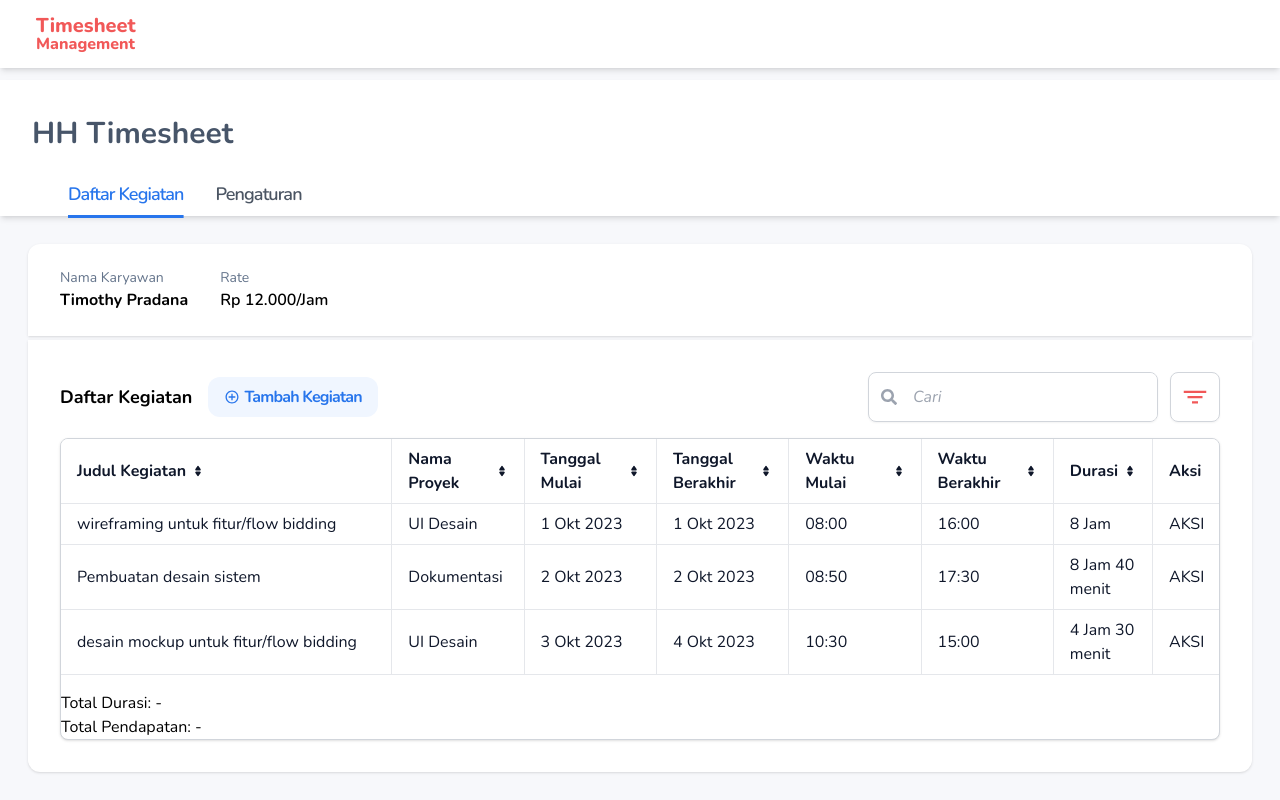
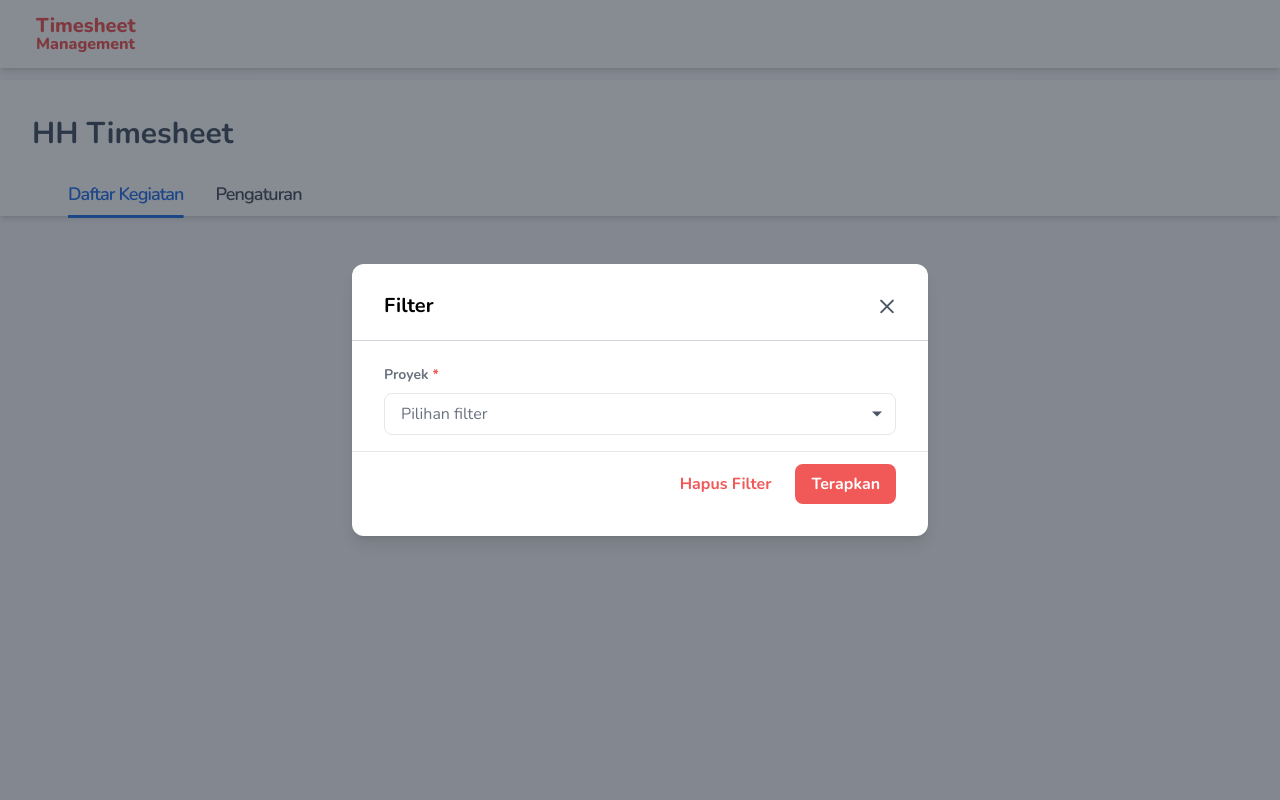
Before and after one commit to naeljeff/happy-homes-test, a React (Create React App) app: page / in a window 1280 px wide. Built offline with nearby package versions, Linux system fonts and the light colour scheme.

Commit message:
Added filter modal

```diff
--- a/src/App.js
+++ b/src/App.js
@@ -6,6 +6,7 @@ import Navigation from "./Navigation/Nav";
 import Header from "./Components/Header";
 import DaftarKegiatan from "./Components/DaftarKegiatan";
 import Pengaturan from "./Components/Pengaturan";
+import FilterProject from "./Components/FilterProject";
 
 function App() {
   // State for navigation
@@ -23,7 +24,8 @@ function App() {
 
         <Navigation activeTab={activeTab} setActiveTab={setActiveTab} />
         {/* Content */}
-        <div className="mx-auto p-4">{renderContent()}</div>
+        <FilterProject />
+        {/* <div className="mx-auto p-4">{renderContent()}</div> */}
       </div>
     </>
   );
--- a/src/Components/DaftarKegiatan.jsx
+++ b/src/Components/DaftarKegiatan.jsx
@@ -5,6 +5,7 @@ import { useEffect, useState } from "react";
 
 import ItemData from "./ItemData";
 import SortIcon from "./SortIcon";
+import FilterProject from "./FilterProject";
 
 const DaftarKegiatan = () => {
   // Add logic to fetch data from database
@@ -36,6 +37,7 @@ const DaftarKegiatan = () => {
       waktuBerakhir: "15:00",
       durasi: "4 Jam 30 menit",
     },
+
   ]);
 
   // Search data
@@ -76,182 +78,190 @@ const DaftarKegiatan = () => {
     setDatas(sortedDatas);
   };
 
-  return (
-    <>
-      <div className="p-3 mx-auto">
-        <div className="bg-white shadow rounded-t-xl p-3 mb-1">
-          <div className="flex my-1 ml-5 py-2">
-            <div className="flex flex-col justify-between items-start">
-              <h2 className="text-sm text-slate-500">Nama Karyawan</h2>
-              <p className="text-md font-bold">Timothy Pradana</p>
-            </div>
-            <div className="flex flex-col justify-between items-start ml-8">
-              <h2 className="text-sm text-slate-500">Rate</h2>
-              <p className="text-md font-semibold">Rp 12.000/Jam</p>
-            </div>
-          </div>
-        </div>
+  return ( <>
+  <FilterProject />
+  </>
+    // <>
+    //   <div className="min-h-max p-3 mx-auto flex flex-col">
+    //     <div className="bg-white shadow rounded-t-xl p-3 mb-1 flex-none">
+    //       <div className="flex my-1 ml-5 py-2">
+    //         <div className="flex flex-col justify-between items-start">
+    //           <h2 className="text-sm text-slate-500">Nama Karyawan</h2>
+    //           <p className="text-md font-bold">Timothy Pradana</p>
+    //         </div>
+    //         <div className="flex flex-col justify-between items-start ml-8">
+    //           <h2 className="text-sm text-slate-500">Rate</h2>
+    //           <p className="text-md font-semibold">Rp 12.000/Jam</p>
+    //         </div>
+    //       </div>
+    //     </div>
 
-        <div className="bg-white shadow rounded-b-xl p-8">
-          <div className="flex justify-between">
-            <div className="flex items-center mb-4">
-              <h3 className="text-lg font-bold">Daftar Kegiatan</h3>
-              <button className="bg-[#F0F6FF] text-[#2775EC] font-bold ml-4 px-4 py-2 rounded-xl tracking-tighter">
-                <div className="flex">
-                  <IoMdAddCircleOutline className="mt-1 mr-1" />
-                  Tambah Kegiatan
-                </div>
-              </button>
-            </div>
+    //     <div className="bg-white shadow rounded-b-xl p-8 grow min-h-max">
+    //       <div className="flex justify-between">
+    //         <div className="flex items-center mb-4">
+    //           <h3 className="text-lg font-bold">Daftar Kegiatan</h3>
+    //           <button className="bg-[#F0F6FF] text-[#2775EC] font-bold ml-4 px-4 py-2 rounded-xl tracking-tighter">
+    //             <div className="flex">
+    //               <IoMdAddCircleOutline className="mt-1 mr-1" />
+    //               Tambah Kegiatan
+    //             </div>
+    //           </button>
+    //         </div>
 
-            {/* Search box */}
-            <div className="flex mb-4">
-              <div className="flex items-center border border-gray-300 rounded-lg overflow-hidden shadow-sm focus:outline-none focus-within:border-[#F15858] focus-within:ring-1 focus-within:ring-[#F15858] mr-3">
-                <div className="flex items-center pl-3">
-                  <FaSearch className="text-gray-400" />
-                </div>
-                <input
-                  onChange={handleSearchInput}
-                  type="text"
-                  value={searchList}
-                  className="w-100 pl-4 py-3 px-10 text-slate-700 bg-white rounded-md outline-none focus:ring-0 placeholder:italic"
-                  placeholder="Cari"
-                />
-              </div>
+    //         {/* Search box */}
+    //         <div className="flex mb-4">
+    //           <div className="flex items-center border border-gray-300 rounded-lg overflow-hidden shadow-sm focus:outline-none focus-within:border-[#F15858] focus-within:ring-1 focus-within:ring-[#F15858] mr-3">
+    //             <div className="flex items-center pl-3">
+    //               <FaSearch className="text-gray-400" />
+    //             </div>
+    //             <input
+    //               onChange={handleSearchInput}
+    //               type="text"
+    //               value={searchList}
+    //               className="w-100 pl-4 py-3 px-10 text-slate-700 bg-white rounded-md outline-none focus:ring-0 placeholder:italic"
+    //               placeholder="Cari"
+    //             />
+    //           </div>
 
-              <div className="flex items-center border border-gray-300 rounded-lg overflow-hidden shadow-sm">
-                <div>
-                  <button className="relative flex items-center p-3">
-                    <IoFilterSharp size={24} className={`text-[#F15858]`} />
-                    {searchList && (
-                      <span className="absolute bg-[#2775EC] border-2 border-white rounded-full w-3 h-3 -top-2.5 right-1 m-1 mt-5" />
-                    )}
-                  </button>
-                </div>
-              </div>
-            </div>
-          </div>
+    //           <div className="flex items-center border border-gray-300 rounded-lg overflow-hidden shadow-sm">
+    //             <div>
+    //               <button className="relative flex items-center p-3">
+    //                 <IoFilterSharp size={24} className={`text-[#F15858]`} />
+    //                 {searchList && (
+    //                   <span className="absolute bg-[#2775EC] border-2 border-white rounded-full w-3 h-3 -top-2.5 right-1 m-1 mt-5" />
+    //                 )}
+    //               </button>
+    //             </div>
+    //           </div>
+    //         </div>
+    //       </div>
 
-          <div className="min-w-full relative overflow-hidden shadow bg-white rounded-lg border border-gray-300">
-            <div className="max-h-96 overflow-auto">
-              <table className="w-full text-md text-left text-slate-900 table-fixed">
-                <thead className="sticky top-0 bg-white">
-                  <tr>
-                    <th
-                      className="py-2 px-4 border-b border-gray-200 text-left border-r"
-                      colSpan="10"
-                    >
-                      <div className="flex items-center">
-                        Judul Kegiatan
-                        <button onClick={() => handleSortData("judul")}>
-                          <SortIcon />
-                        </button>
-                      </div>
-                    </th>
-                    <th
-                      className="py-2 px-4 border-b border-gray-200 text-left border-r"
-                      colSpan="4"
-                    >
-                      <div className="flex items-center">
-                        Nama Proyek
-                        <button onClick={() => handleSortData("namaProyek")}>
-                          <SortIcon />
-                        </button>
-                      </div>
-                    </th>
-                    <th
-                      className="py-2 px-4 border-b border-gray-200 text-left border-r"
-                      colSpan="4"
-                    >
-                      <div className="flex items-center">
-                        Tanggal Mulai
-                        <button onClick={() => handleSortData("tanggalMulai")}>
-                          <SortIcon />
-                        </button>
-                      </div>
-                    </th>
-                    <th
-                      className="py-2 px-4 border-b border-gray-200 text-left border-r"
-                      colSpan="4"
-                    >
-                      <div className="flex items-center">
-                        Tanggal Berakhir
-                        <button
-                          onClick={() => handleSortData("tanggalBerakhir")}
-                        >
-                          <SortIcon />
-                        </button>
-                      </div>
-                    </th>
-                    <th
-                      className="py-2 px-4 border-b border-gray-200 text-left border-r"
-                      colSpan="4"
-                    >
-                      <div className="flex items-center">
-                        Waktu Mulai
-                        <button onClick={() => handleSortData("waktuMulai")}>
-                          <SortIcon />
-                        </button>
-                      </div>
-                    </th>
-                    <th
-                      className="py-2 px-4 border-b border-gray-200 text-left border-r"
-                      colSpan="4"
-                    >
-                      <div className="flex items-center">
-                        Waktu Berakhir
-                        <button onClick={() => handleSortData("waktuBerakhir")}>
-                          <SortIcon />
-                        </button>
-                      </div>
-                    </th>
-                    <th
-                      className="py-2 px-4 border-b border-gray-200 text-left border-r"
-                      colSpan="3"
-                    >
-                      <div className="flex items-center">
-                        Durasi
-                        <button onClick={() => handleSortData("durasi")}>
-                          <SortIcon />
-                        </button>
-                      </div>
-                    </th>
-                    <th
-                      className="py-2 px-4 border-b border-gray-200 text-left"
-                      colSpan="2"
-                    >
-                      Aksi
-                    </th>
-                  </tr>
-                </thead>
-                <tbody>
-                  {/* If data is empty */}
-                  {datas.length === 0 ? (
-                    <tr>
-                      <td
-                        className="text-center py-4 font-semibold"
-                        colSpan="35"
-                      >
-                        Belum ada kegiatan
-                      </td>
-                    </tr>
-                  ) : (
-                    filteredData.map((data, index) => (
-                      <ItemData index={index} data={data} />
-                    ))
-                  )}
-                </tbody>
-              </table>
-            </div>
+    //       <div className="min-w-full relative overflow-hidden shadow bg-white rounded-lg border border-gray-300">
+    //         <div className="max-h-96 overflow-auto -mb-4">
+    //           <table className="w-full text-md text-left text-slate-900 table-fixed">
+    //             <thead className="sticky top-0 bg-white">
+    //               <tr>
+    //                 <th
+    //                   className="py-2 px-4 border-b border-gray-200 text-left border-r"
+    //                   colSpan="10"
+    //                 >
+    //                   <div className="flex items-center">
+    //                     Judul Kegiatan
+    //                     <button onClick={() => handleSortData("judul")}>
+    //                       <SortIcon />
+    //                     </button>
+    //                   </div>
+    //                 </th>
+    //                 <th
+    //                   className="py-2 px-4 border-b border-gray-200 text-left border-r"
+    //                   colSpan="4"
+    //                 >
+    //                   <div className="flex items-center">
+    //                     Nama Proyek
+    //                     <button onClick={() => handleSortData("namaProyek")}>
+    //                       <SortIcon />
+    //                     </button>
+    //                   </div>
+    //                 </th>
+    //                 <th
+    //                   className="py-2 px-4 border-b border-gray-200 text-left border-r"
+    //                   colSpan="4"
+    //                 >
+    //                   <div className="flex items-center">
+    //                     Tanggal Mulai
+    //                     <button onClick={() => handleSortData("tanggalMulai")}>
+    //                       <SortIcon />
+    //                     </button>
+    //                   </div>
+    //                 </th>
+    //                 <th
+    //                   className="py-2 px-4 border-b border-gray-200 text-left border-r"
+    //                   colSpan="4"
+    //                 >
+    //                   <div className="flex items-center">
+    //                     Tanggal Berakhir
+    //                     <button
+    //                       onClick={() => handleSortData("tanggalBerakhir")}
+    //                     >
+    //                       <SortIcon />
+    //                     </button>
+    //                   </div>
+    //                 </th>
+    //                 <th
+    //                   className="py-2 px-4 border-b border-gray-200 text-left border-r"
+    //                   colSpan="4"
+    //                 >
+    //                   <div className="flex items-center">
+    //                     Waktu Mulai
+    //                     <button onClick={() => handleSortData("waktuMulai")}>
+    //                       <SortIcon />
+    //                     </button>
+    //                   </div>
+    //                 </th>
+    //                 <th
+    //                   className="py-2 px-4 border-b border-gray-200 text-left border-r"
+    //                   colSpan="4"
+    //                 >
+    //                   <div className="flex items-center">
+    //                     Waktu Berakhir
+    //                     <button onClick={() => handleSortData("waktuBerakhir")}>
+    //                       <SortIcon />
+    //                     </button>
+    //                   </div>
+    //                 </th>
+    //                 <th
+    //                   className="py-2 px-4 border-b border-gray-200 text-left border-r"
+    //                   colSpan="3"
+    //                 >
+    //                   <div className="flex items-center">
+    //                     Durasi
+    //                     <button onClick={() => handleSortData("durasi")}>
+    //                       <SortIcon />
+    //                     </button>
+    //                   </div>
+    //                 </th>
+    //                 <th
+    //                   className="py-2 px-4 border-b border-gray-200 text-left"
+    //                   colSpan="2"
+    //                 >
+    //                   Aksi
+    //                 </th>
+    //               </tr>
+    //             </thead>
+    //             <tbody>
+    //               {/* If data is empty */}
+    //               {datas.length === 0 ? (
+    //                 <tr>
+    //                   <td
+    //                     className="text-center py-4 font-semibold"
+    //                     colSpan="35"
+    //                   >
+    //                     Belum ada kegiatan
+    //                   </td>
+    //                 </tr>
+    //               ) : (
+    //                 filteredData.map((data, index) => (
+    //                   <ItemData index={index} data={data} />
+    //                 ))
+    //               )}
+    //             </tbody>
+    //           </table>
+    //         </div>
 
-            <div className="flex flex-col justify-between mt-4">
-              <p>Total Durasi: -</p>
-              <p>Total Pendapatan: -</p>
-            </div>
-          </div>
-        </div>
-      </div>
-    </>
+    //         <div className="flex flex-col justify-between p-4 mt-4 bg-[#F7F8FB]">
+    //           <div className="flex justify-between text-[#2775EC] font-semibold text-md tracking-tighter">
+    //             <p>Total Durasi: </p>
+    //             <p>8 Jam 50 Menit</p>
+    //           </div>
+    //           <div className="flex justify-between text-[#2775EC] font-bold text-lg tracking-tighter mt-1">
+    //             <p>Total Pendatapatan:</p>
+    //             <p>Rp 153.000</p>
+    //           </div>
+    //         </div>
+    //       </div>
+    //     </div>
+    //   </div>
+    // </>
   );
 };
 
--- /dev/null
+++ b/src/Components/FilterProject.jsx
@@ -0,0 +1,132 @@
+import { useState } from "react";
+import { IoMdArrowDropdown } from "react-icons/io";
+
+// { isOpen, onClose, projects, onApplyFilter }
+const FilterProject = () => {
+  const [selectedProjects, setSelectedProjects] = useState([]);
+  const [dropdownState, setDropdownState] = useState(false);
+  const projects = ["aasd", "basd", "casd", "dasd", "e", "f"];
+
+  //   const handleSelectProject = (event) => {
+  //     const { value } = event.target;
+  //     if (value && !selectedProjects.includes(value)) {
+  //       setSelectedProjects([...selectedProjects, value]);
+  //     }
+  //   };
+
+  //   const handleRemoveProject = (project) => {
+  //     setSelectedProjects(selectedProjects.filter((p) => p !== project));
+  //   };
+
+  //   const handleApplyFilter = () => {
+  //     onApplyFilter(selectedProjects);
+  //   };
+
+  const handleSelectProject = (projects) => {
+    setSelectedProjects((prevSelected) =>
+      prevSelected.includes(projects)
+        ? prevSelected.filter((p) => p !== projects)
+        : [...prevSelected, projects]
+    );
+  };
+
+  const handleClearFilter = () => {
+    setSelectedProjects([]);
+  };
+
+  const handleDropdownState = () => {
+    setDropdownState(!dropdownState);
+  };
+
+  //   if (!isOpen) return null;
+  return (
+    <>
+      <div className="fixed inset-0 flex items-center justify-center bg-gray-900 bg-opacity-50">
+        <div className="bg-white p-8 rounded-xl shadow-lg w-full max-w-xl">
+          <div className="flex justify-between items-center mb-4 -mt-2">
+            <h1 className="text-xl font-bold">Filter</h1>
+            <button
+              //   onClick={onClose}
+              className="text-3xl text-gray-600 hover:text-[#F15858]"
+            >
+              &times;
+            </button>
+          </div>
+          <div class="border-t border-gray-300 mb-6 min-w-full -mx-8"></div>
+          <div className="mb-4">
+            <label
+              className="block text-gray-500 text-sm font-bold mb-2"
+              htmlFor="project"
+            >
+              Proyek <span class="text-[#F15858]">*</span>
+            </label>
+            <div className="relative">
+              <div className="flex items-center border rounded-lg p-2">
+                <div className="flex flex-wrap gap-2">
+                  {selectedProjects.length > 0 ? (
+                    selectedProjects.map((project) => (
+                      <span
+                        key={project}
+                        className="flex items-center bg-gray-200 text-gray-700 font-semibold tracking-tighter p-1 pr-3 rounded-full mr-2"
+                      >
+                        <button
+                          type="button"
+                          className="text-lg text-white ml-1 mr-2 bg-gray-400 rounded-full w-7 h-7 hover:text-[#F15858]"
+                          onClick={() => handleSelectProject(project)}
+                        >
+                          &times;
+                        </button>
+                        {project}
+                      </span>
+                    ))
+                  ) : (
+                    <span className="text-gray-500 pl-2">Pilihan filter</span>
+                  )}
+                </div>
+                <button
+                  onClick={handleDropdownState}
+                  type="button"
+                  className="ml-auto text-gray-600"
+                >
+                  <IoMdArrowDropdown className="text-xl hover:text-[#F15858]" />
+                </button>
+              </div>
+
+              {dropdownState && (
+                <div className="absolute left-0 right-0 mt-2 bg-white border rounded-lg shadow-lg z-10">
+                  {projects.map((project) => (
+                    <div
+                      onClick={() => handleSelectProject(project)}
+                      key={project}
+                      className="cursor-pointer px-4 py-2 hover:bg-gray-200 rounded"
+                    >
+                      {project}
+                    </div>
+                  ))}
+                </div>
+              )}
+            </div>
+          </div>
+
+          <div class="border-t border-gray-200 mb-3 min-w-full -mx-8"></div>
+          <div className="flex justify-end">
+            <button
+              onClick={handleClearFilter}
+              className="bg-white text-[#F15858] font-bold py-2 px-4 mr-2 rounded-lg hover:underline hover:underline-offset-4"
+            >
+              Hapus Filter
+            </button>
+            <button
+              onClick=""
+              className="bg-[#F15858] text-white font-bold py-2 px-4 rounded-lg hover:underline hover:underline-offset-4"
+            >
+              Terapkan
+            </button>
+          </div>
+        </div>
+      </div>
+    </>
+  );
+};
+
+export default FilterProject;
```
